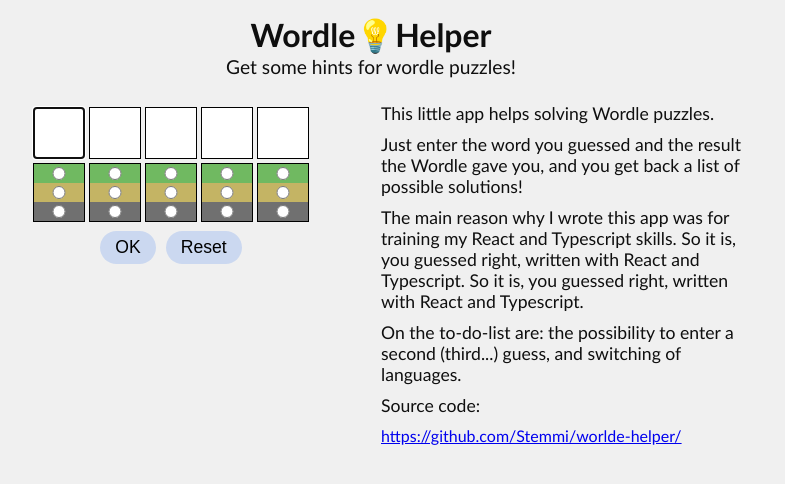
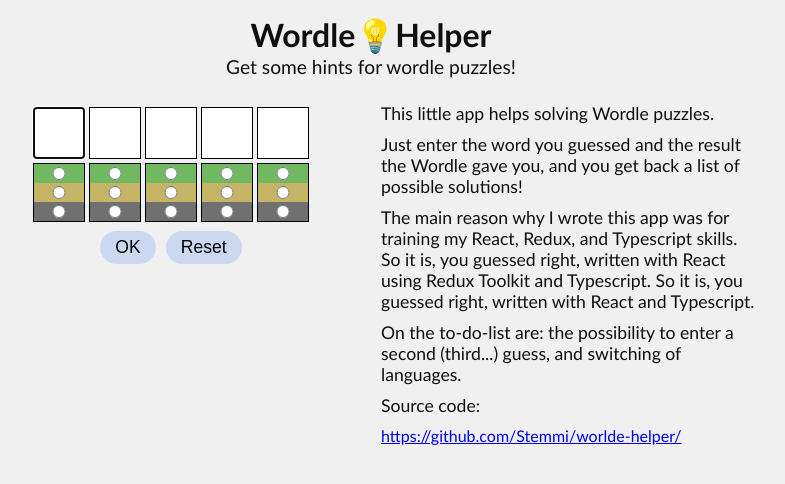
Before and after one commit to Stemmi/worlde-helper, a React (Vite) app: page / in a window 1280 px wide. Shown: the top 484 px of the page, without its empty margins (269-1054 px from the left). Built offline with nearby package versions, Linux system fonts and the light colour scheme.

Commit message:
contents: update description

```diff
--- a/src/components/DescriptionSection.tsx
+++ b/src/components/DescriptionSection.tsx
@@ -7,7 +7,7 @@
         <section>
             <p>This little app helps solving Wordle puzzles.</p>
             <p>Just enter the word you guessed and the result the Wordle gave you, and you get back a list of possible solutions!</p>
-            <p>The main reason why I wrote this app was for training my React and Typescript skills. So it is, you guessed right, written with React and Typescript. So it is, you guessed right, written with React and Typescript.</p>
+            <p>The main reason why I wrote this app was for training my React, Redux, and Typescript skills. So it is, you guessed right, written with React using Redux Toolkit and Typescript. So it is, you guessed right, written with React and Typescript.</p>
             <p>On the to-do-list are: the possibility to enter a second (third...) guess, and switching of languages.</p>
             <p>Source code:</p>
             <a href="https://github.com/Stemmi/worlde-helper/" target="_blank">https://github.com/Stemmi/worlde-helper/</a>
```
